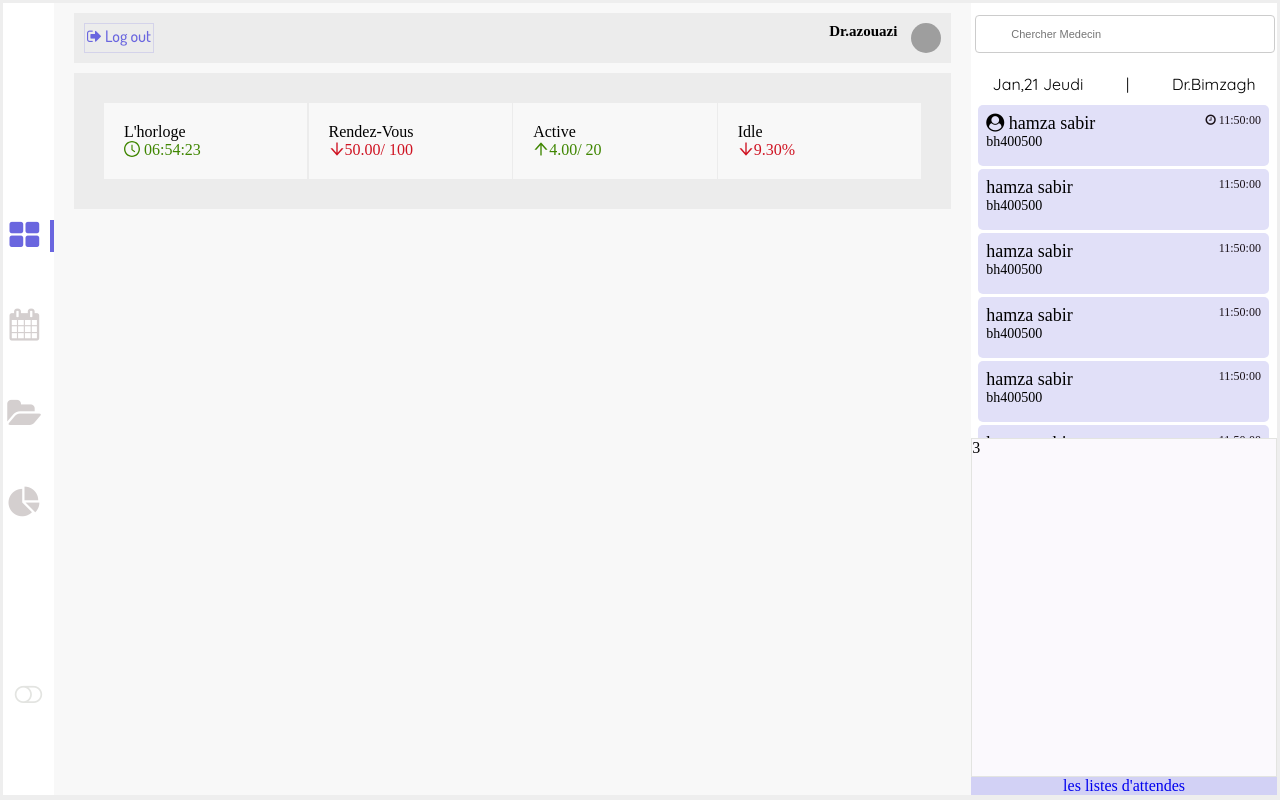
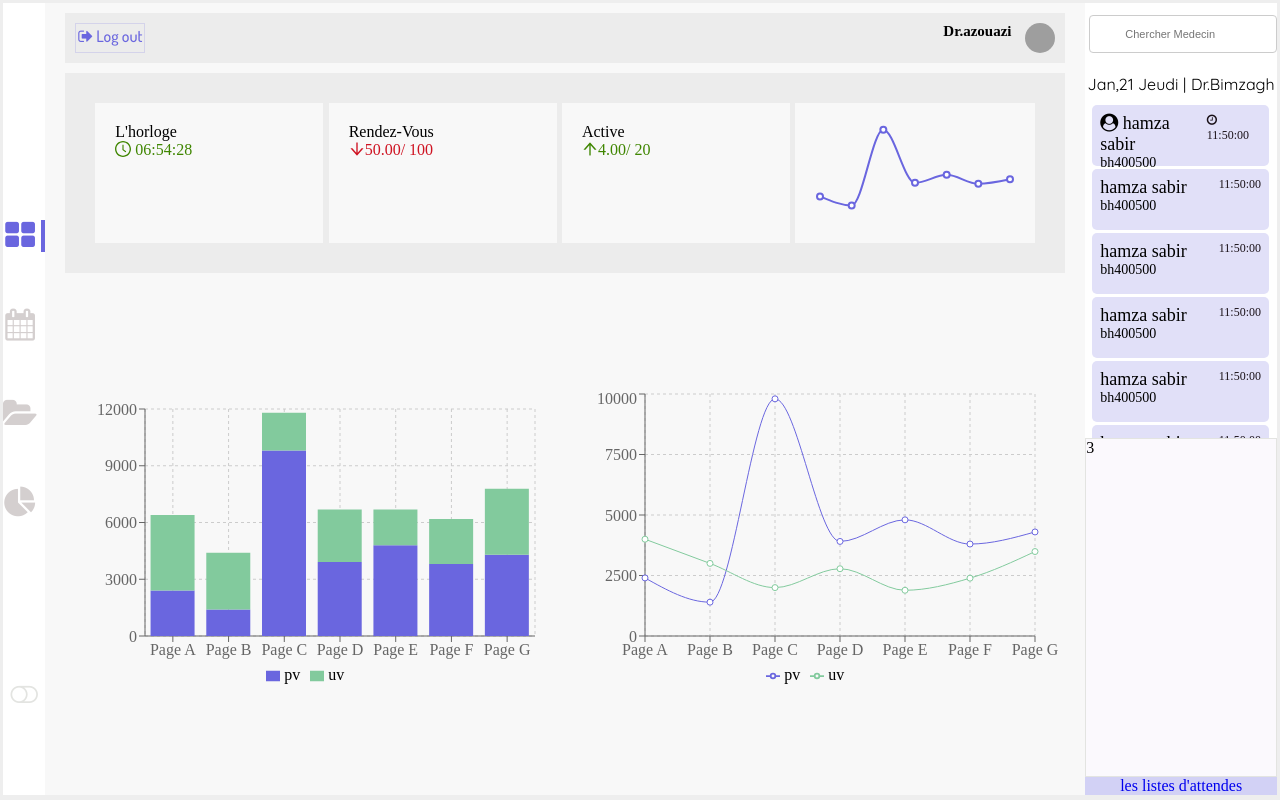
Before and after one commit to adilbim/gestion-hoptal, a React (Create React App) app in the folder frontend/: page / in a window 1280 px wide. Built offline with nearby package versions, Linux system fonts and the light colour scheme; grey boxes are pictures that could not be loaded; a web font is replaced by a local one.

Commit message:
add charts to the home page

```diff
--- a/frontend/package.json
+++ b/frontend/package.json
@@ -25,7 +25,8 @@
     "react-router-dom": "^5.2.0",
     "react-scripts": "3.4.1",
     "react-spring": "^8.0.27",
-    "reactjs-popup": "^1.5.0"
+    "reactjs-popup": "^1.5.0",
+    "recharts": "^1.8.5"
   },
   "scripts": {
     "start": "react-scripts start",
--- /dev/null
+++ b/frontend/src/LineChart.js
@@ -0,0 +1,53 @@
+import React, { PureComponent } from 'react';
+import {
+  LineChart, Line, XAxis, YAxis, CartesianGrid, Tooltip, Legend,
+} from 'recharts';
+
+const data = [
+  {
+    name: 'Page A', uv: 4000, pv: 2400, amt: 2400,
+  },
+  {
+    name: 'Page B', uv: 3000, pv: 1398, amt: 2210,
+  },
+  {
+    name: 'Page C', uv: 2000, pv: 9800, amt: 2290,
+  },
+  {
+    name: 'Page D', uv: 2780, pv: 3908, amt: 2000,
+  },
+  {
+    name: 'Page E', uv: 1890, pv: 4800, amt: 2181,
+  },
+  {
+    name: 'Page F', uv: 2390, pv: 3800, amt: 2500,
+  },
+  {
+    name: 'Page G', uv: 3490, pv: 4300, amt: 2100,
+  },
+];
+
+export default class Exemple extends PureComponent {
+  static jsfiddleUrl = 'https://jsfiddle.net/alidingling/xqjtetw0/';
+
+  render() {
+    return (
+      <LineChart
+        width={500}
+        height={300}
+        data={data}
+        margin={{
+          top: 5, right: 30, left: 20, bottom: 5,
+        }}
+      >
+        <CartesianGrid strokeDasharray="3 3" />
+        <XAxis dataKey="name" />
+        <YAxis />
+        <Tooltip />
+        <Legend />
+        <Line type="monotone" dataKey="pv" stroke="#6a66df" activeDot={{ r: 8 }} />
+        <Line type="monotone" dataKey="uv" stroke="#82ca9d" />
+      </LineChart>
+    );
+  }
+}
--- a/frontend/src/Middle.js
+++ b/frontend/src/Middle.js
@@ -3,6 +3,9 @@ import { Statistic, Card, Row, Col } from 'antd';
 import { ArrowUpOutlined, ArrowDownOutlined, ClockCircleOutlined  } from '@ant-design/icons';
 import { withStyles } from "@material-ui/styles";
 import moment from 'moment';
+import StackedBarChart from './StackedBarChart';
+import LineChart  from './LineChart';
+import TinyLineChart from './TinyLineChart';
 
 
 const styles = {
@@ -17,12 +20,31 @@ const styles = {
     flexBasis: "20%",
     padding: "20px",
     background: "#f8f8f8"
+  },
+  charts:{
+    display: 'flex',
+    alignItems: 'flex-end',
+    justifyContent: 'space-between',
+    margin: '20px',
+    height: '50%'
   }
 }
 
 class Middle extends React.Component{
 
+   constructor(props){
+     super(props);
+     this.state = {horloge:'hh:mm:ss'}
+   }
 
+   componentDidMount(){
+    this.interval = setInterval(()=>{
+       this.setState({horloge: moment().format('hh:mm:ss')})
+     },1000)
+   }
+   componentWillMount(){
+    clearInterval(this.interval);
+   }
 
     render(){
         const {classes} = this.props ;
@@ -30,20 +52,20 @@ class Middle extends React.Component{
 
             <div id="middle">
 
-            <div class="nav">
-                <div class="logout"><i class="fa fa-sign-out" aria-hidden="true"></i> Log out</div>
-            <div class="info">
+            <div className="nav">
+                <div className="logout"><i className="fa fa-sign-out" aria-hidden="true"></i> Log out</div>
+            <div className="info">
 
-              <div class="userName">Dr.azouazi </div>
-              <div class="iuser"></div>
+              <div className="userName">Dr.azouazi </div>
+              <div className="iuser"></div>
 
             </div>
            </div>
-        <div class={classes.container} >
+        <div className={classes.container} >
         <Card className={classes.item}>
           <Statistic
             title="L'horloge"
-            value={" " +moment().format('hh:mm:ss')}
+            value={"  "+this.state.horloge}
             precision={2}
             valueStyle={{ color: '#3f8600' }}
             prefix={<ClockCircleOutlined spin />}
@@ -73,16 +95,21 @@ class Middle extends React.Component{
           />
         </Card>
         <Card className={classes.item}>
-          <Statistic
+          {/* <Statistic
             title="Idle"
-            value={9.3}
+            value={}
             precision={2}
             valueStyle={{ color: '#cf1322' }}
             prefix={<ArrowDownOutlined />}
             suffix="%"
-          />
+          /> */}<TinyLineChart />
         </Card>
 
+        </div>
+
+        <div className={classes.charts}>
+          <StackedBarChart />
+          <LineChart />
         </div>
           </div>
 
--- /dev/null
+++ b/frontend/src/StackedBarChart.js
@@ -0,0 +1,53 @@
+import React, { PureComponent } from 'react';
+import {
+  BarChart, Bar, Cell, XAxis, YAxis, CartesianGrid, Tooltip, Legend,
+} from 'recharts';
+
+const data = [
+  {
+    name: 'Page A', uv: 4000, pv: 2400, amt: 2400,
+  },
+  {
+    name: 'Page B', uv: 3000, pv: 1398, amt: 2210,
+  },
+  {
+    name: 'Page C', uv: 2000, pv: 9800, amt: 2290,
+  },
+  {
+    name: 'Page D', uv: 2780, pv: 3908, amt: 2000,
+  },
+  {
+    name: 'Page E', uv: 1890, pv: 4800, amt: 2181,
+  },
+  {
+    name: 'Page F', uv: 2390, pv: 3800, amt: 2500,
+  },
+  {
+    name: 'Page G', uv: 3490, pv: 4300, amt: 2100,
+  },
+];
+
+export default class StackedBarChart extends PureComponent {
+  static jsfiddleUrl = 'https://jsfiddle.net/alidingling/90v76x08/';
+
+  render() {
+    return (
+      <BarChart
+        width={500}
+        height={300}
+        data={data}
+        margin={{
+          top: 20, right: 30, left: 20, bottom: 5,
+        }}
+      >
+        <CartesianGrid strokeDasharray="3 3" />
+        <XAxis dataKey="name" />
+        <YAxis />
+        <Tooltip />
+        <Legend />
+        <Bar dataKey="pv" stackId="a" fill="#6a66df" />
+        <Bar dataKey="uv" stackId="a" fill="#82ca9d" />
+      </BarChart>
+    );
+  }
+}
--- /dev/null
+++ b/frontend/src/TinyLineChart.js
@@ -0,0 +1,40 @@
+import React, { PureComponent } from 'react';
+import {
+  LineChart, Line, XAxis, YAxis, CartesianGrid, Tooltip, Legend,
+} from 'recharts';
+
+const data = [
+  {
+    name: 'Page A', uv: 4000, pv: 2400, amt: 2400,
+  },
+  {
+    name: 'Page B', uv: 3000, pv: 1398, amt: 2210,
+  },
+  {
+    name: 'Page C', uv: 2000, pv: 9800, amt: 2290,
+  },
+  {
+    name: 'Page D', uv: 2780, pv: 3908, amt: 2000,
+  },
+  {
+    name: 'Page E', uv: 1890, pv: 4800, amt: 2181,
+  },
+  {
+    name: 'Page F', uv: 2390, pv: 3800, amt: 2500,
+  },
+  {
+    name: 'Page G', uv: 3490, pv: 4300, amt: 2100,
+  },
+];
+
+export default class Example extends PureComponent {
+  static jsfiddleUrl = 'https://jsfiddle.net/alidingling/exh283uh/';
+
+  render() {
+    return (
+      <LineChart width={200} height={100} data={data}>
+        <Line type="monotone" dataKey="pv" stroke="#6a66df" strokeWidth={2} />
+      </LineChart>
+    );
+  }
+}
```
Also changed, not shown: 1 other file (tests, documents, lock files or other folders).
